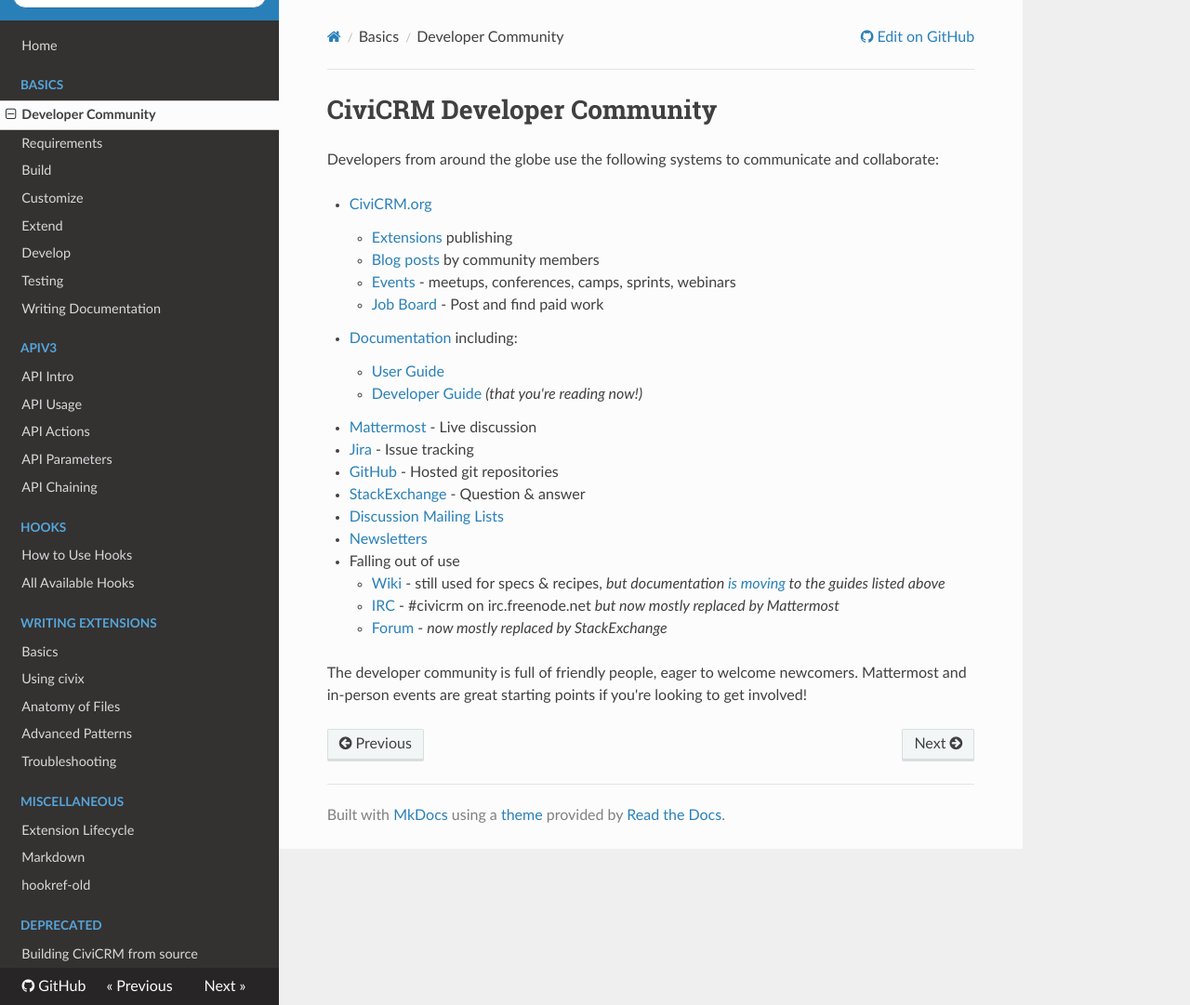
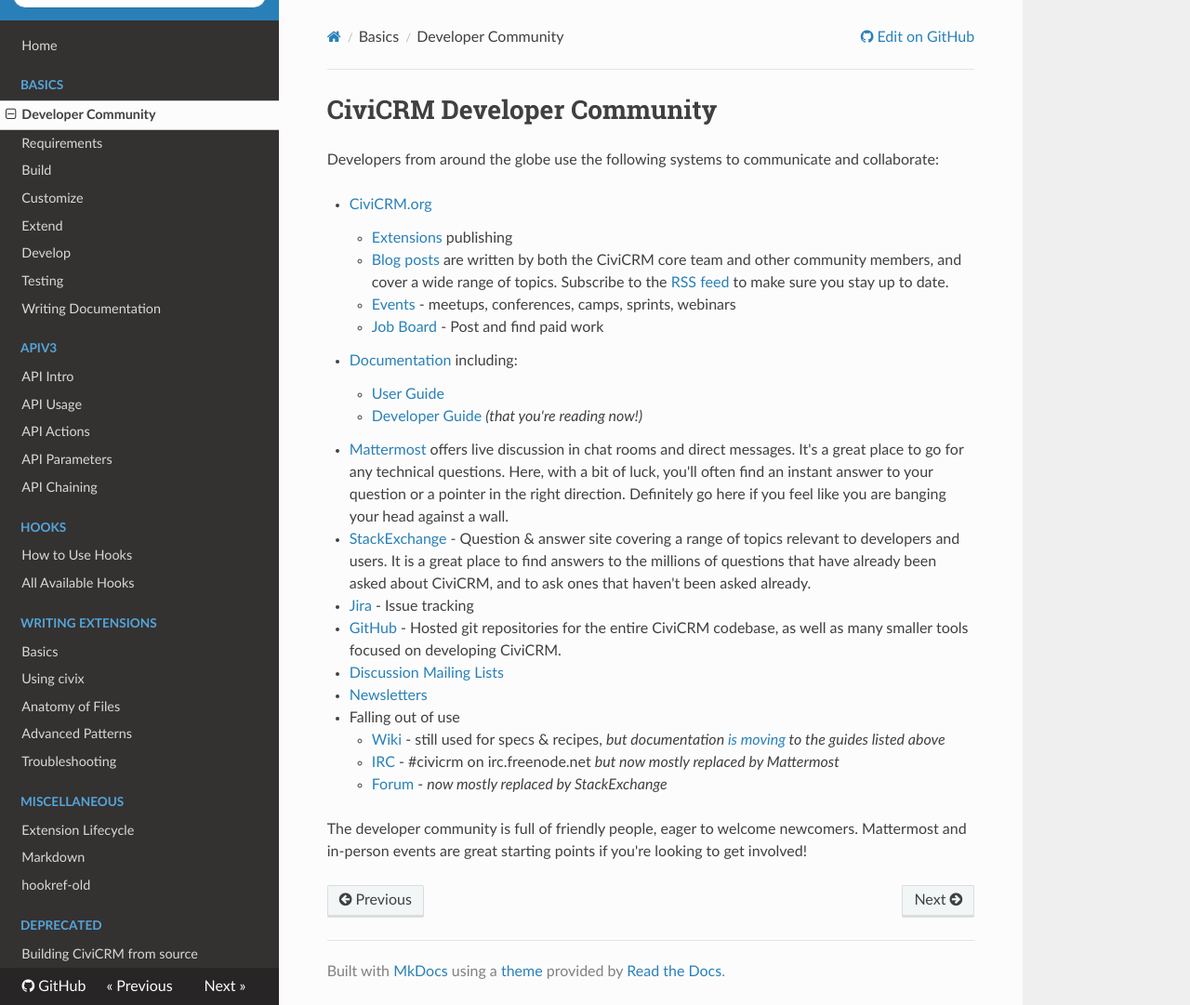
Before and after one commit to civicrm/civicrm-dev-docs, an MkDocs documentation site: the page built from docs/basics/community.md, in a window 1280 px wide and 1081 px high. Shown: the whole window at 93% size. Built offline with MkDocs 1.6.1, drawn with Linux system fonts in a browser that asks for light colours; nearby versions of some CDN libraries; old or Windows-style settings are respelled for this version of MkDocs.

Commit message:
merge content from civicrm.org/developer-resources into "community" page

```diff
--- a/docs/basics/community.md
+++ b/docs/basics/community.md
@@ -5,7 +5,7 @@
 
 -   [CiviCRM.org](https://civicrm.org)
     -   [Extensions](https://civicrm.org/extensions) publishing
-    -   [Blog posts](https://civicrm.org/blog/) by community members
+    -   [Blog posts](https://civicrm.org/blog/) are written by both the CiviCRM core team and other community members, and cover a wide range of topics. Subscribe to the [RSS feed](https://civicrm.org/blog/feed) to make sure you stay up to date.
     -   [Events](https://civicrm.org/events) -
         meetups, conferences, camps, sprints, webinars
     -   [Job Board](https://civicrm.org/jobs) - Post and find paid work
@@ -13,10 +13,10 @@
     -   [User Guide](https://docs.civicrm.org/user/en/stable/)
     -   [Developer Guide](https://docs.civicrm.org/dev/en/master/)
         *(that you're reading now!)*
--   [Mattermost](https://chat.civicrm.org) - Live discussion
+-   [Mattermost](https://chat.civicrm.org) offers live discussion in chat rooms and direct messages. It's a great place to go for any technical questions. Here, with a bit of luck, you'll often find an instant answer to your question or a pointer in the right direction. Definitely go here if you feel like you are banging your head against a wall.
+-   [StackExchange](http://civicrm.stackexchange.com/) - Question & answer site covering a range of topics relevant to developers and users. It is a great place to find answers to the millions of questions that have already been asked about CiviCRM, and to ask ones that haven't been asked already.
 -   [Jira](https://issues.civicrm.org/jira) - Issue tracking
--   [GitHub](https://github.com/civicrm) - Hosted git repositories
--   [StackExchange](http://civicrm.stackexchange.com/) - Question & answer
+-   [GitHub](https://github.com/civicrm) - Hosted git repositories for the entire CiviCRM codebase, as well as many smaller tools focused on developing CiviCRM.
 -   [Discussion Mailing Lists](https://lists.civicrm.org/lists/)
 -   [Newsletters](https://civicrm.org/civicrm/mailing/subscribe)
 -   Falling out of use
```
